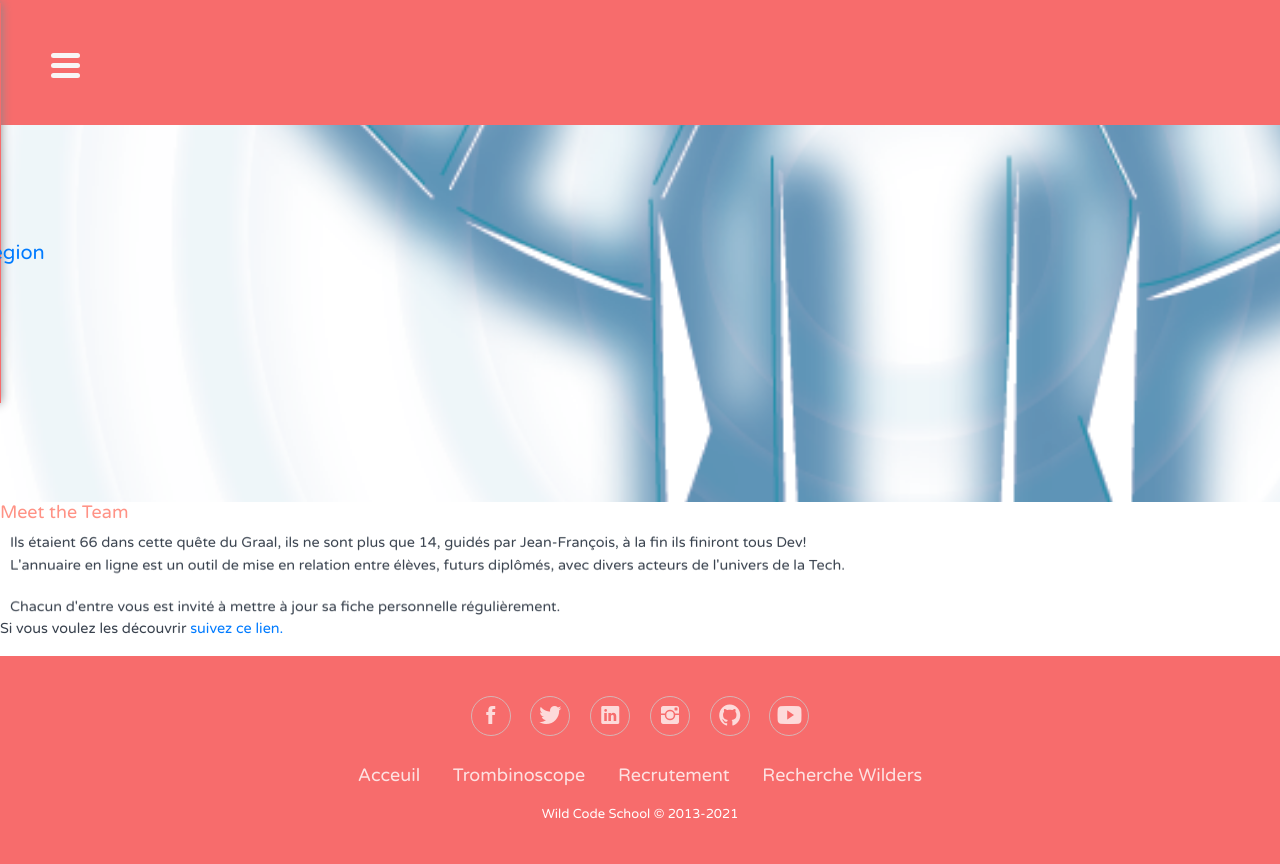
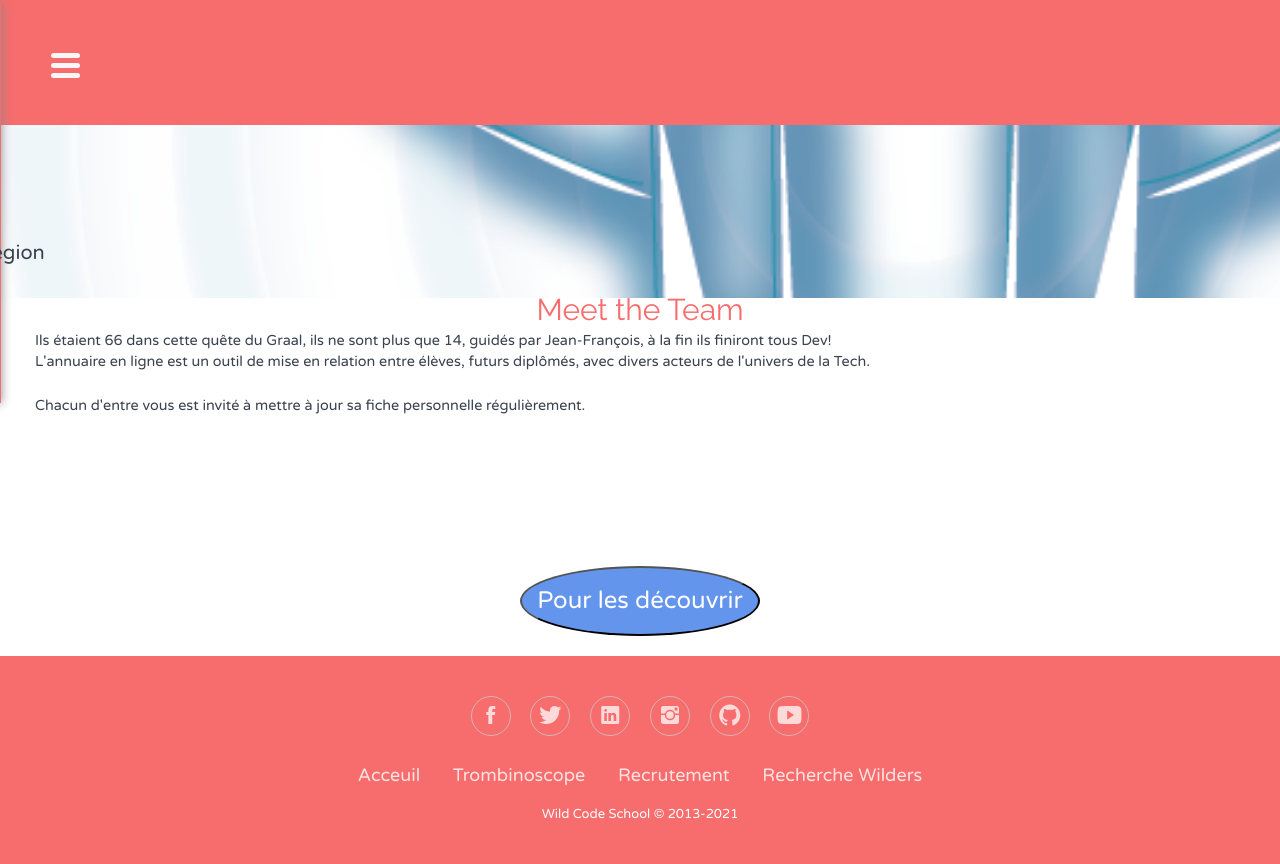
Before and after one commit to Flow78300/wcsDirectory, a PHP site: page / in a window 1280 px wide; the page is wider, and only the part inside the window is pictured. Run offline with PHP 8.4, Linux system fonts and the light colour scheme; some libraries are stand-ins or nearby versions.

Commit message:
MAJ index.php

```diff
--- a/assets/css/style.css
+++ b/assets/css/style.css
@@ -76,6 +76,7 @@ h1{
 
 a {
     text-decoration: none;
+    color: var(--text-color);
 }
 
 main {
@@ -105,22 +106,45 @@ main {
   background-size: cover;
 }
 
-.WCS-img h1 {
+.presentation-text {
+  /* border: solid 2px red; */
+  width: 100vw;
+  height: 75vh;
+
+}
+
+.presentation-text h1 {
     font-size: 1.875rem;
     line-height: 0.8;
     text-align: center;
     font-family: var(--fonts-title);
-    color: var(--text-color);
+    color: var(--button-color);
 }
 
+.links-trombi {
+  display: flex;
+  justify-content: center;
+  width: 100vw;
+}
 
+button {
+  background-color: cornflowerblue;
+  margin: 20px 0;
+  padding: 15px;
+  border-radius: 50%;
+  font-size: 1.5rem;
+}
+
+button a {
+  color: var(--main-color);
+}
 .presentation-text p {
     font-family: var(--fonts-paragraph);
     color: var(--text-color);
     text-align: justify;
-    margin: auto 10px;
-    transform: rotateX(15deg) rotateY(0deg);/*perspective*/
-    transform-style: preserve-3d;/*perspective*/
+    margin: auto 35px;
+    /* transform: rotateX(15deg) rotateY(0deg);/*perspective*/
+    /* transform-style: preserve-3d; *//*perspective*/
 }
 
 /* -- trombi mobile first--*//* add styleFine*/
--- a/index.php
+++ b/index.php
@@ -24,10 +24,10 @@
                 </br>
                 Chacun d'entre vous est invité à mettre à jour sa fiche personnelle régulièrement. </br>
             </p>
-
         </section>
         <section class="links-trombi">
-            <p>Si vous voulez les découvrir <a href="trombi.php">suivez ce lien.</a></p>
+            <!-- <p>Si vous voulez les découvrir <a href="trombi.php">suivez ce lien.</a></p> -->
+            <button><a href="trombi.php">Pour les découvrir</a></button>
         </section>
 
 
```
